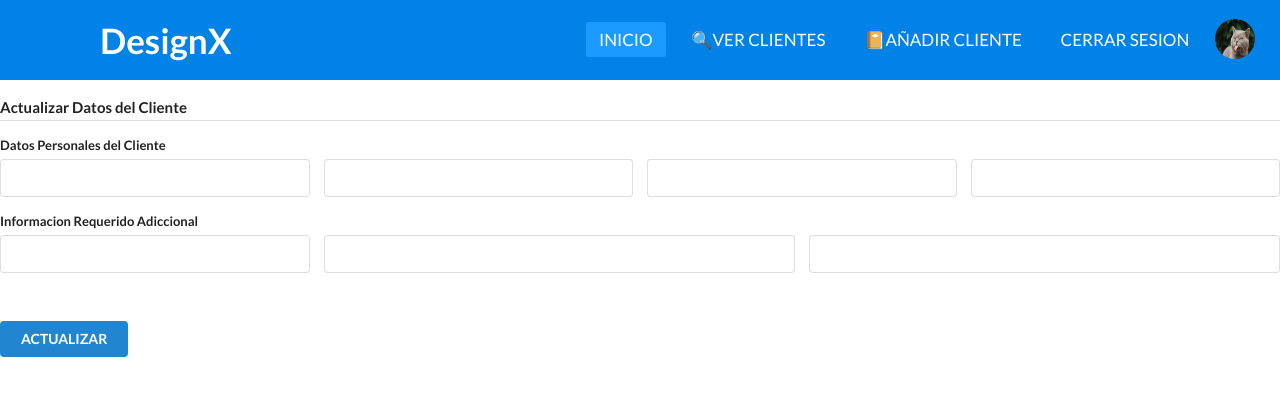
After one commit to RScodeSec/MVC-Login-Register-and-CRUD, a PHP site: page /view/updateClient.php in a window 1280 px wide. The commit adds this page. Shown: the top 396 px of the page. Run offline with PHP 8.4, Linux system fonts and the light colour scheme; the template is opened without the code that fills it, so the values that code supplies are empty; the visitor is signed in with stand-in values (Sample User, id 1); some libraries are stand-ins or nearby versions.

Commit message:
finish proyect

```diff
--- a/view/header.php
+++ b/view/header.php
@@ -27,8 +27,8 @@
 
       <ul>
 
-        <li><a class="active" href="#">Home</a></li>
-        <li><a href="#">About</a></li>
+        <li><a class="active" href="../view/admin.php">INICIO</a></li>
+
         <li><a href="../controller/clienteController.php?action=view">🔍Ver Clientes</a></li>
         <li><a href="../controller/clienteController.php?action=insert">📔Añadir Cliente</a></li>
         <li><a href="../controller/userControllers.php?action=logout">Cerrar Sesion</a></li>
--- /dev/null
+++ b/view/updateClient.php
@@ -0,0 +1,73 @@
+<?php
+require_once '../controller/staterController.php';
+$redirect = new StaterController();
+require_once 'header.php';
+
+if(empty($_SESSION['username'])){
+
+    $redirect->redireccionar();
+}
+?>
+<?php foreach($objetretornClientsUpdate as $cliente) {}
+
+
+
+?>
+
+
+
+ <br>
+
+ <form  action="../controller/clienteController.php" method="POST" enctype="multipart/form-data" class="ui form">
+  <h4 class="ui dividing header">Actualizar Datos del  Cliente</h4>
+  <div class="field">
+  <input type="hidden" name="action" value="update">
+        <label>Datos Personales del Cliente</label>
+        <input type="hidden" name="id" value="<?php echo $cliente->id; ?>">
+
+        <div class="four fields">
+
+            <div class="field">
+                <input type="text" name="dni" value="<?php echo $cliente->dni; ?>">
+            </div>
+
+            <div class="field">
+                <input type="text" name="nombres" value="<?php echo $cliente->nombres; ?>">
+            </div>
+
+            <div class="field">
+                <input type="text" name="apellidos" value="<?php echo $cliente->apellidos; ?>">
+            </div>
+            <div class="field">
+                <input type="text" name="email" value="<?php echo $cliente->email; ?>">
+            </div>
+        </div>
+  </div>
+
+  <div class="field">
+    <label>Informacion Requerido Adiccional</label>
+    <div class="fields">
+      <div class="four wide field">
+        <input type="text" name="celular" value="<?php echo $cliente->celular; ?>">
+      </div>
+      <div class="six wide field">
+        <input type="text" name="ciudad" value="<?php echo $cliente->ciudad; ?>">
+      </div>
+      <div class="six wide field">
+        <input type="text" name="direccion" value="<?php echo $cliente->direccion; ?>">
+      </div>
+    </div>
+  </div>
+
+   <br>
+   <div class="five field">
+       <div class="field"></div>
+       <div class="field"></div>
+       <div class="field">
+       <button class="ui primary  button">ACTUALIZAR</button>
+       </div>
+       <div class="field"></div>
+       <div class="field"></div>
+
+   </div>
+</form>
--- a/view/viewCliente.php
+++ b/view/viewCliente.php
@@ -33,7 +33,7 @@ if(empty($_SESSION['username'])){
           </tr>
         </thead>
         <tbody>
-        <?php foreach($objetretornClients as $user) {?>
+        <?php foreach($objetretornClient as $user) {?>
           <tr>
 
            <td><?php echo $user->id?></td>
@@ -48,7 +48,7 @@ if(empty($_SESSION['username'])){
            <!-- aqui va toda la info-->
            <td class="text-center">
              <div class="btn-group">
-                <a href="edit_user.php?id=<?php echo $user->id;?>" class="btn btn-xs btn-warning" data-toggle="tooltip" title="Editar">
+                <a href="../controller/clienteController.php?action=update&id=<?php echo $user->id;?>" class="btn btn-xs btn-warning" data-toggle="tooltip" title="Editar">
                   <i class="edit icon"></i>
                </a>
                 <a href="../controller/clienteController.php?action=delete&id=<?php echo $user->id;?>" class="btn btn-xs btn-danger" data-toggle="tooltip" title="Eliminar">
```
Also changed, not shown: controller/clienteController.php (+57 -1 lines), model/clienteModel.php (+21 -0 lines).
